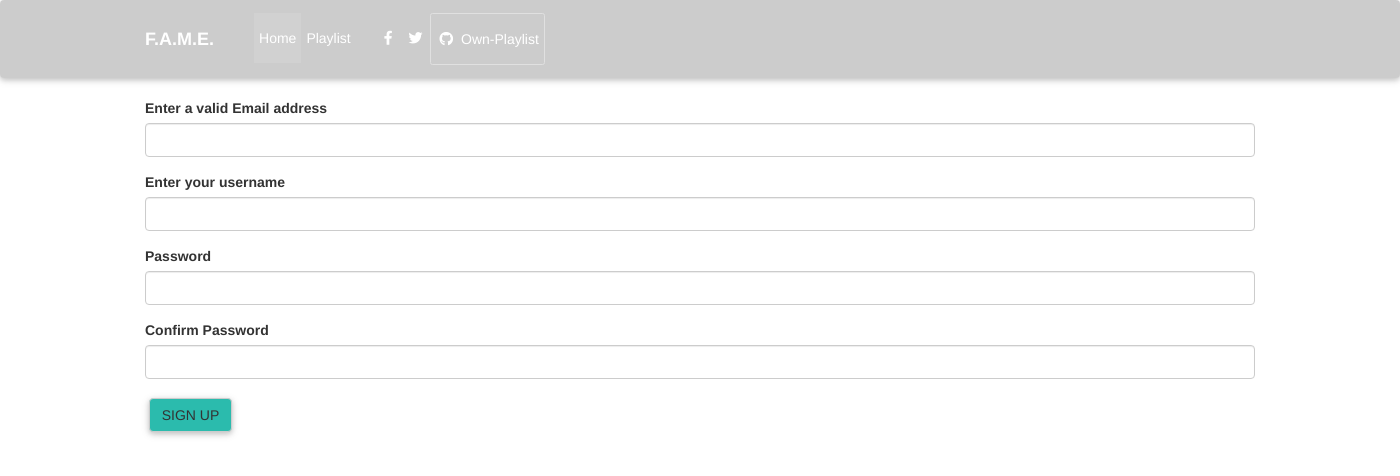
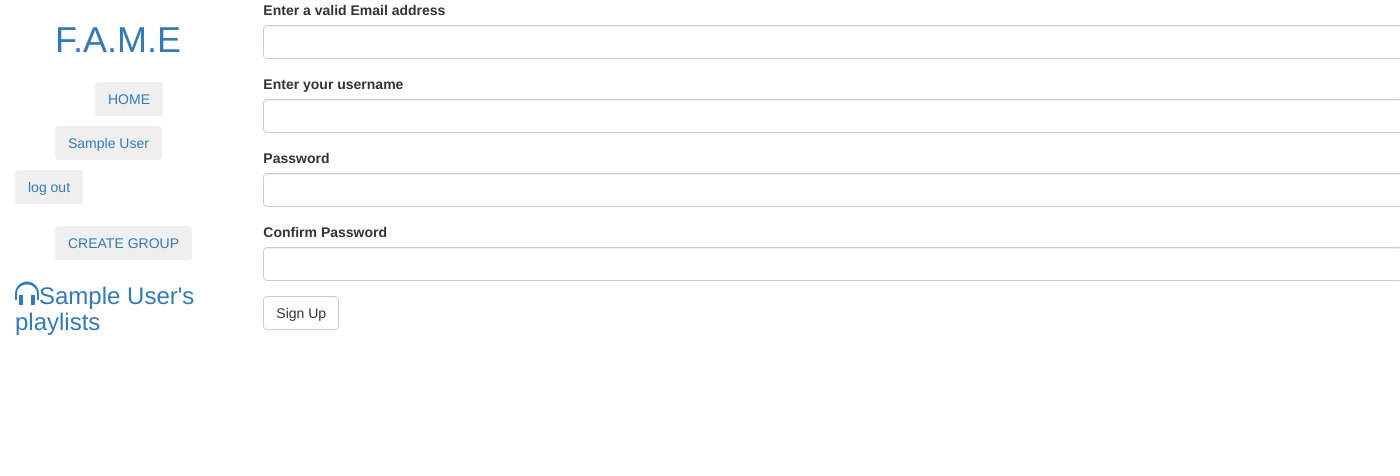
Before and after one commit to EllyKiplaa/Own-Playlist, a Flask app: page /authenticate/templates/auth/reqister in a window 1400 px wide. Shown: the top 476 px of the page. Run offline with Flask 2, Linux system fonts and the light colour scheme; the visitor is signed in with stand-in values (Sample User, id 1); data comes from the database, SQL or seed files in the repository; some libraries are stand-ins or nearby versions.

Commit message:
general changes

```diff
--- a/app/__init__.py
+++ b/app/__init__.py
@@ -3,6 +3,7 @@
 from config import config_options
 from flask_sqlalchemy import SQLAlchemy
 from flask_login import LoginManager
+from flask_uploads import UploadSet,configure_uploads,AUDIO
 
 login_manager = LoginManager()
 login_manager.session_protection = 'strong'
@@ -11,13 +12,16 @@
 
 bootstrap = Bootstrap()
 db = SQLAlchemy()
-
+audios = UploadSet('audios',AUDIO)
 
 def create_app(config_name):
     app = Flask(__name__)
 
     # Creating the app configurations
     app.config.from_object(config_options[config_name])
+
+      # Configure UploadSet
+    configure_uploads(app,audios)
 
     # Initializing flask extensions
     bootstrap.init_app(app)
--- a/app/main/forms.py
+++ b/app/main/forms.py
@@ -10,6 +10,6 @@
     submit = SubmitField("Submit")
 
 
-class UpdateProfile (FlaskForm):
-    bio = TextAreaField("Tell us about yourself", validators = [Required()])
-    submit = SubmitField ("Submit")
+# class UpdateProfile (FlaskForm):
+#     bio = TextAreaField("Tell us about yourself", validators = [Required()])
+#     submit = SubmitField ("Submit")
--- a/app/main/views.py
+++ b/app/main/views.py
@@ -3,7 +3,7 @@
 from ..models import Playlist,Group,Song
 from .forms import PlaylistForm
 from flask_login import login_required,current_user
-from .. import db
+from .. import db,audios
 
 # Views
 @main.route('/')
--- a/app/templates/base.html
+++ b/app/templates/base.html
@@ -1,39 +1,36 @@
-<!DOCTYPE html>
-<html lang="en">
-<head>
-  <!-- Font Awesome -->
-  <link rel="stylesheet" href="https://use.fontawesome.com/releases/v5.11.2/css/all.css">
-  <!-- Bootstrap core CSS -->
-  <link href="../static/css/bootstrap.min.css" rel="stylesheet">
-  <!-- Material Design Bootstrap -->
-  <link href="../static/css/mdb.min.css" rel="stylesheet">
-  <!-- Your custom styles (optional) -->
-  <link href="../static/css/style.min.css" rel="stylesheet">
-    <meta charset="UTF-8">
-    <meta name="viewport" content="width=device-width, initial-scale=1.0">
-    <title>Document</title>
-</head>
-<body>
-    {% extends 'bootstrap/base.html'%}
+{% extends 'bootstrap/base.html' %}
+<!-- Styles block -->
+{% block styles%} {{ super() }}
+<link rel="stylesheet" href="{{url_for('static',filename='css/index.css')}}"> {% endblock %} {% block body%}
 
-<!-- Navbar block -->
-{% block navbar %}
-    {% include 'navbar.html' %}
-{% endblock navbar %}
+<!-- Scripts block -->
+{% block scripts %}
+<script src="{{url_for('static', filename='js/jquery-3.2.1.min.js')}}"></script>
+{{super()}}
+{% endblock %}
 
-<!-- landing -->
-{% block content %}
-    {% include 'landing.html' %}
-{% endblock content %}
 
-<!-- about section -->
-{% block about %}
-    {% include 'about.html' %}
-{% endblock about %}
+<div id="position1" class="col-md-2">
+  <ul>
+    <h1><a  id="heading" href="/">F.A.M.E</a></h1>
+    <ul>
+      <h2><a href="/"><button type="button" class="btn" id="home">HOME</button></a>
+        </ul>{% if current_user.is_authenticated %}
+        <a href="{{url_for('main.group', id=current_user.id)}}"><button class="btn" id="login">
+          {{current_user.name}}</button></a></ul>
+        <a href="{{url_for('auth.logout')}}"><button class="btn" id="logout">log out</button></a>
+        {% else %}
+        <ul><a href="{{url_for('auth.login')}}"><button type="button" class="btn base">LOGIN</button></a></ul>{%endif%}
+        <ul><h2><a href="{{url_for('auth.register')}}"><button type="button" class="btn base">CREATE GROUP</button></a></ul></h2> {% if current_user.is_authenticated %}
+      <h3><a  id="playlist" href="{{url_for('main.group',id=current_user.id)}}"><i class="glyphicon glyphicon-headphones"></i>{{current_user.name}}'s playlists</a></h3> {% endif %}
 
-<!-- footer -->
-{% block footer %}
-    {% include 'footer.html' %}
-{% endblock footer %}
-</body>
-</html>
+    </ul>
+  </ul>
+</div>
+<div class="col-md-10" id="position2">
+
+  <!-- content block -->
+  {% block content %} {% endblock %}
+</div>
+
+{% endblock %}
--- a/app/templates/fourOwfour.html
+++ b/app/templates/fourOwfour.html
@@ -1,4 +1,8 @@
 {% extends 'base.html' %}
 {% block content %}
+ <div class="container">
+
     <h1>WHOOOPS we can't find that page</h1>
+
+</div>
 {% endblock %}
--- a/app/templates/group_playlist.html
+++ b/app/templates/group_playlist.html
@@ -1,5 +1,4 @@
-{% extends 'base.html' %}
- {% import 'macros.html' as macro %}
+{% extends 'base.html' %} {% import 'macros.html' as macro %}
 
 <!-- Content block -->
 {% block content %}
--- a/app/templates/playlist.html
+++ b/app/templates/playlist.html
@@ -25,11 +25,6 @@
 <script type="text/javascript">
   function playTheList(songs_list) {
 
-    // songs_list.forEach( function(song) {
-    //     console.log(song)
-    //     $('#playlist').attr('src', '/static/audios/'+song)
-
-    // })
 
     for (var i = 0; i < songs_list.length; i++) {
 
--- /dev/null
+++ b/app/templates/sidebar.html
@@ -0,0 +1,5 @@
+{% extends 'base.html' %} {% import 'macros.html' as macro%} {%block styles%} {{ super() }}
+<link rel="stylesheet" href="{{url_for('static', filename='css/index.css')}}">{%endblock%}
+
+<!-- sidebar -->
+{% block navbar %} {% endblock %}
--- a/config.py
+++ b/config.py
@@ -10,6 +10,7 @@
     SECRET_KEY = os.environ.get('SECRET_KEY')
 
 
+    UPLOADED_AUDIOS_DEST = 'app/static/audios'
 class ProdConfig(Config):
     '''
     Production  configuration child class
```
